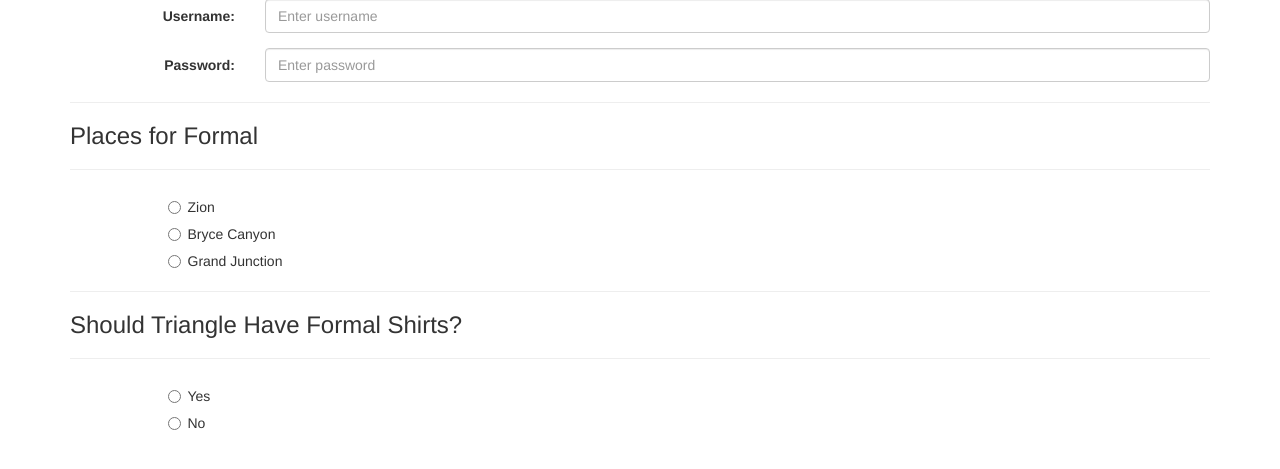
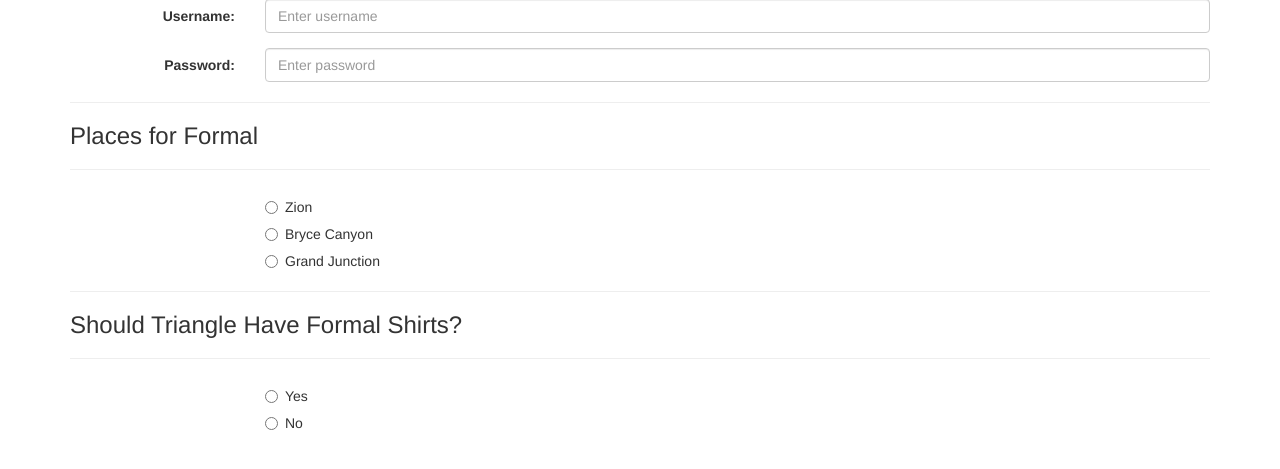
Before and after one commit to slaymaker1907/utah-triangle-voting, a Django app: page /voting/vote/1 in a window 1280 px wide. Shown: the part 213-682 px from the top of the page. Run offline with Django 3.2, Linux system fonts and the light colour scheme; some libraries are stand-ins or nearby versions.

Commit message:
changed spacing of options

```diff
--- a/triangle_website/voting/templates/voting/vote_poll.html
+++ b/triangle_website/voting/templates/voting/vote_poll.html
@@ -30,13 +30,13 @@
 			<hr></hr>
 
 			<div class="form-group">
-				<div class="radio col-sm-offset-1 col-sm-11">
+				<div class="radio col-sm-offset-2 col-sm-10">
 					<label><input type="radio" name="optradio">Zion</input></label>
 				</div>
-				<div class="radio col-sm-offset-1 col-sm-11">
+				<div class="radio col-sm-offset-2 col-sm-10">
 					<label><input type="radio" name="optradio">Bryce Canyon</input></label>
 				</div>
-				<div class="radio col-sm-offset-1 col-sm-11">
+				<div class="radio col-sm-offset-2 col-sm-10">
 					<label><input type="radio" name="optradio">Grand Junction</input></label>
 				</div>
 			</div>
@@ -46,10 +46,10 @@
 			<hr></hr>
 
 			<div class="form-group">
-				<div class="radio col-sm-offset-1 col-sm-11">
+				<div class="radio col-sm-offset-2 col-sm-10">
 					<label><input type="radio" name="optradio">Yes</input></label>
 				</div>
-				<div class="radio col-sm-offset-1 col-sm-11">
+				<div class="radio col-sm-offset-2 col-sm-10">
 					<label><input type="radio" name="optradio">No</input></label>
 				</div>
 			</div>
```
